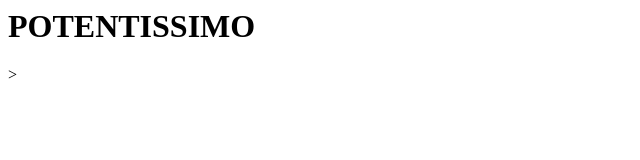
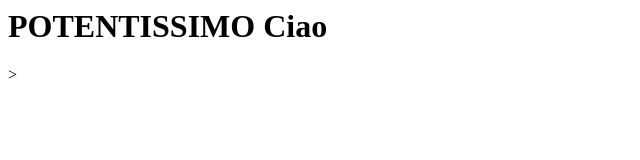
Before and after one commit to Sbrasbez19/repository-di-prova, a plain HTML site: page index.html in a window 1280 px wide. Shown: the whole page, without its empty margins (0-640 px from the left). Drawn offline with Linux system fonts and the light colour scheme.

Commit message:
Potentissimo->Potentissimo Ciao

```diff
--- a/index.html
+++ b/index.html
@@ -4,6 +4,6 @@
             <title> DAJE MARCO POTENTISSIMOOOOOOOOOOOOO </title>
         </head>
         <body>
-            <H1> POTENTISSIMO </H1>
+            <H1> POTENTISSIMO  Ciao</H1>
         </body>
 </html>>
```
